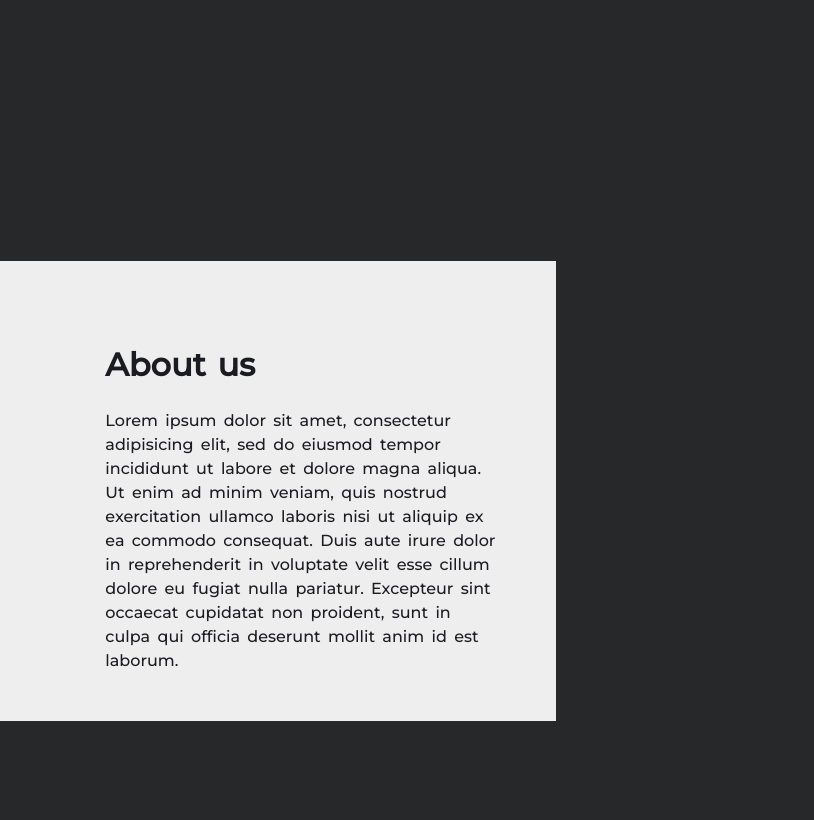
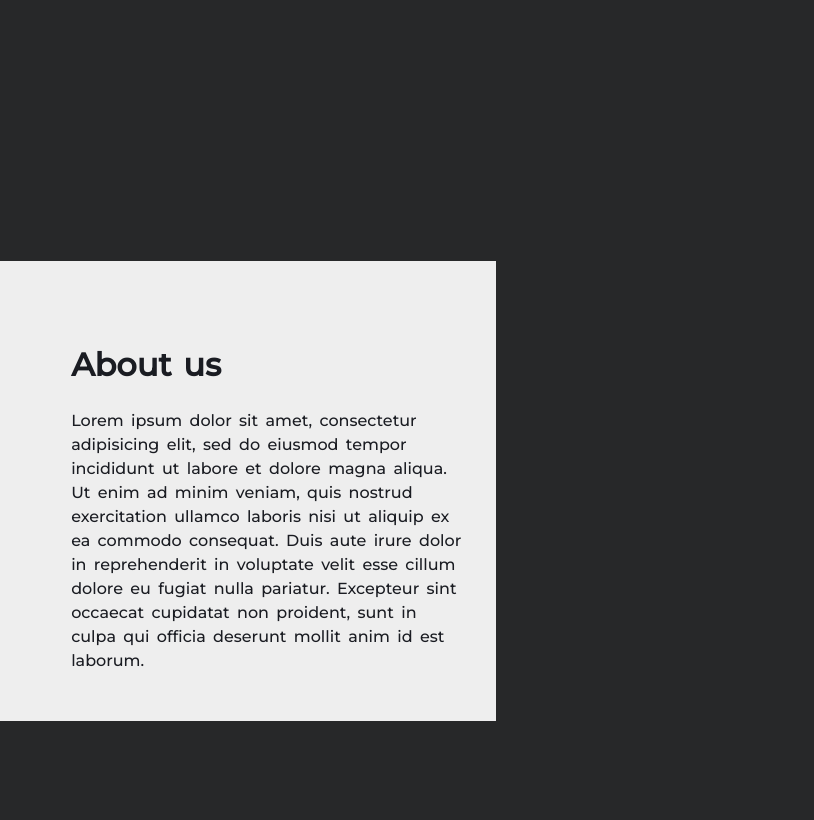
Before and after one commit to Sei-malvagio/class-website, a plain HTML site: page index.html in a window 1280 px wide. Shown: the part 432-1252 px from the top of the page, 466-1280 px from the left. Drawn offline with Linux system fonts and the light colour scheme.

Commit message:
Update style.css

```diff
--- a/style.css
+++ b/style.css
@@ -138,7 +138,7 @@ body {
 .container2 {
   position: absolute;
   background: #eee;
-  width: 862px;
+  width: 802px;
   height: 300px;
   margin-top: 260px;
   padding: 80px;
```
